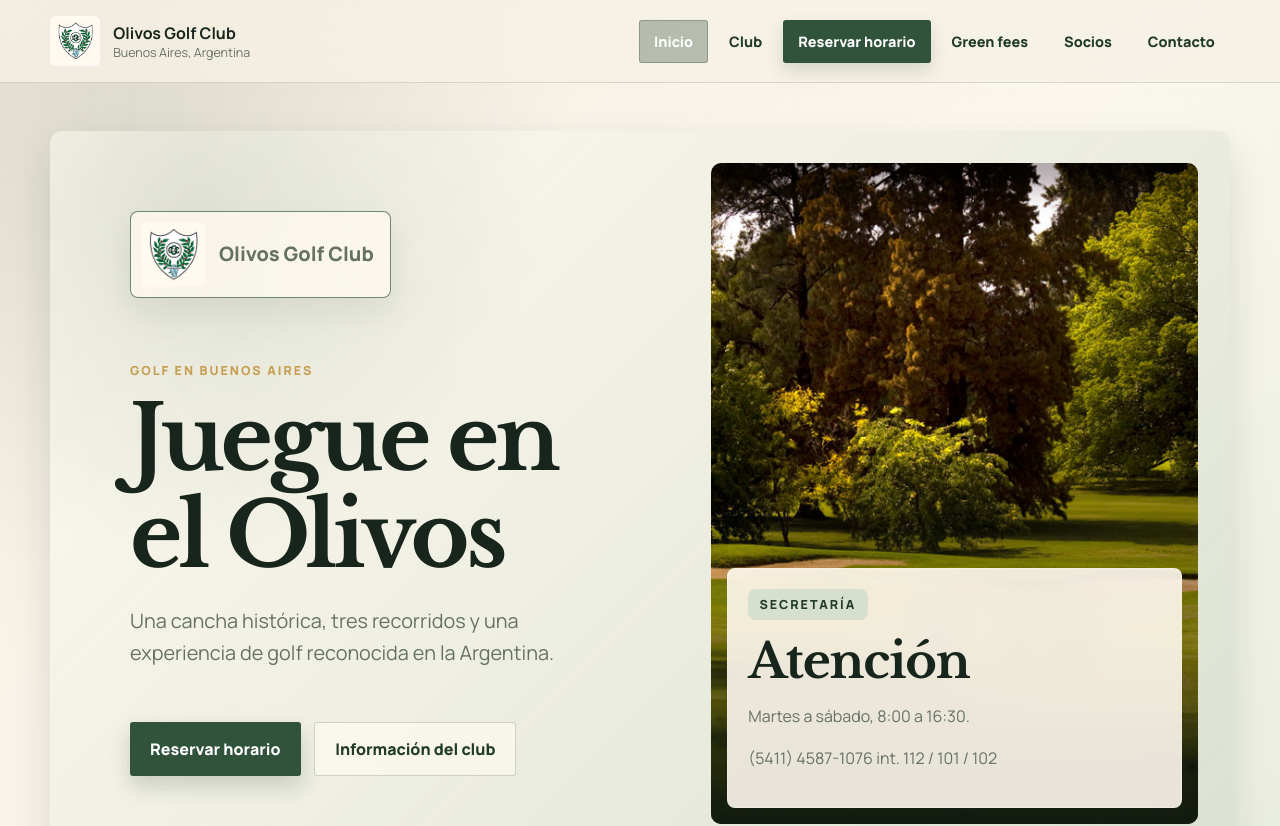
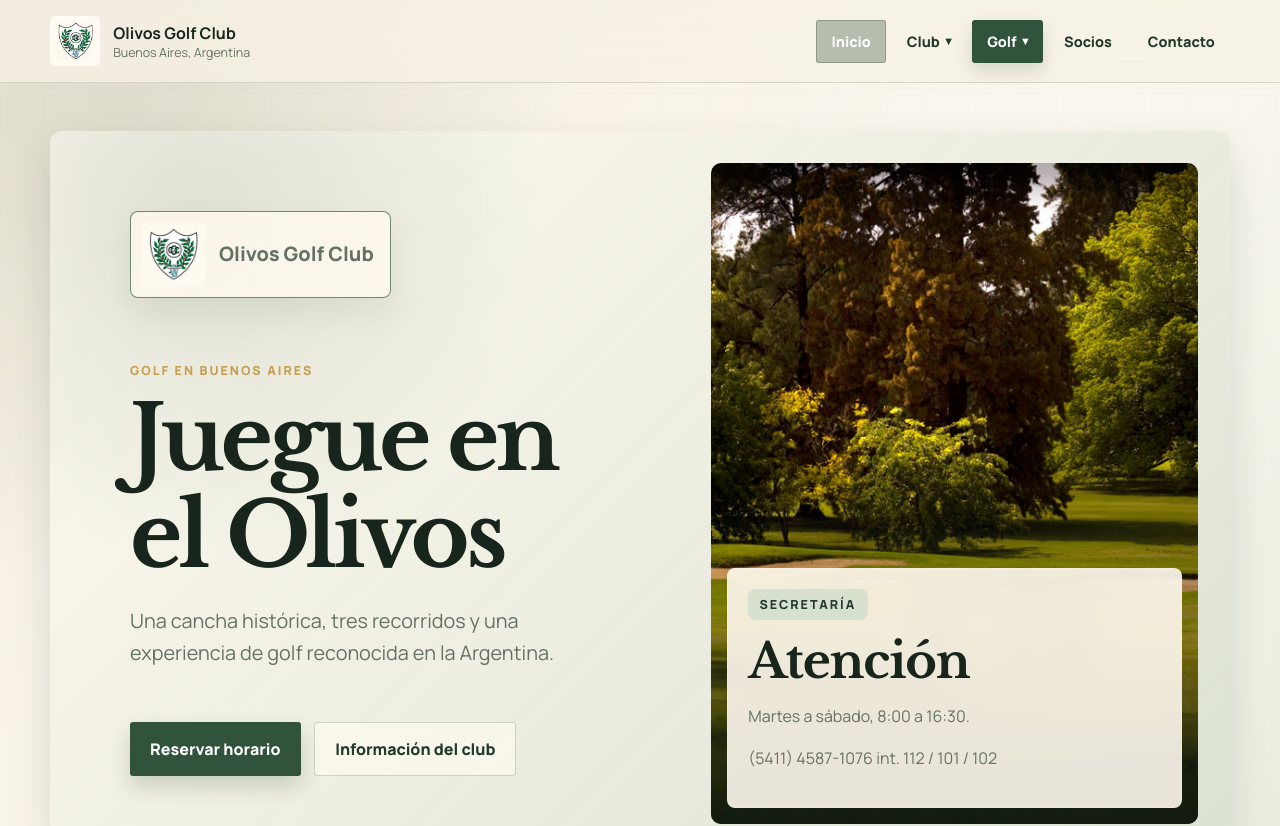
Before and after one commit to benjamessi/Ogc.prueba, a React (Vite) app in the folder juegue-olivos-react/: page /#/ in a window 1280 px wide. Shown: the top 826 px of the page. Built offline with nearby package versions, Linux system fonts and the light colour scheme.

Commit message:
Add grouped navigation menus

```diff
--- a/juegue-olivos-react/src/App.jsx
+++ b/juegue-olivos-react/src/App.jsx
@@ -33,8 +33,15 @@
   }, []);
 
   useEffect(() => {
+    if (location.hash) {
+      window.requestAnimationFrame(() => {
+        document.getElementById(location.hash.slice(1))?.scrollIntoView({ behavior: "smooth", block: "start" });
+      });
+      return;
+    }
+
     window.scrollTo({ top: 0, behavior: "smooth" });
-  }, [location.pathname]);
+  }, [location.pathname, location.hash]);
 
   function handleLogin(credentials) {
     const emailMatches = credentials.email.trim().toLowerCase() === siteData.memberArea.demoEmail;
--- a/juegue-olivos-react/src/components/Header.jsx
+++ b/juegue-olivos-react/src/components/Header.jsx
@@ -1,11 +1,54 @@
 import { useState } from "react";
-import { Link, NavLink } from "react-router-dom";
+import { Link, NavLink, useLocation } from "react-router-dom";
 
 export function Header({ club, navigation, member, onLogout }) {
   const [isOpen, setIsOpen] = useState(false);
+  const [openGroup, setOpenGroup] = useState(null);
+  const location = useLocation();
 
   function closeMenu() {
     setIsOpen(false);
+    setOpenGroup(null);
+  }
+
+  function getPath(href) {
+    return href.split("#")[0];
+  }
+
+  function getHash(href) {
+    return href.includes("#") ? `#${href.split("#")[1]}` : "";
+  }
+
+  function isHrefActive(href) {
+    const path = getPath(href);
+    return path === "/" ? location.pathname === "/" : location.pathname === path;
+  }
+
+  function isChildActive(href) {
+    const path = getPath(href);
+    const hash = getHash(href);
+
+    if (location.pathname !== path) {
+      return false;
+    }
+
+    if (!hash) {
+      return true;
+    }
+
+    return location.hash === hash || (!location.hash && hash === "#clubhouse");
+  }
+
+  function isItemActive(item) {
+    if (item.children) {
+      return item.children.some((child) => isHrefActive(child.href));
+    }
+
+    return isHrefActive(item.href);
+  }
+
+  function toggleGroup(label) {
+    setOpenGroup((current) => (current === label ? null : label));
   }
 
   return (
@@ -30,8 +73,44 @@
           Menú
         </button>
         <ul className={`menu ${isOpen ? "is-open" : ""}`} id="menu">
-          {navigation.map((item) => (
-            <li key={item.href}>
+          {navigation.map((item) => {
+            if (item.children) {
+              const isActive = isItemActive(item);
+              const isGroupOpen = openGroup === item.label;
+
+              return (
+                <li className={`menu-item menu-group ${isGroupOpen ? "is-open" : ""}`} key={item.label}>
+                  <button
+                    className={`menu-trigger ${item.featured ? "nav-cta" : ""} ${isActive ? "is-active" : ""}`}
+                    type="button"
+                    aria-haspopup="true"
+                    aria-expanded={isGroupOpen}
+                    onClick={() => toggleGroup(item.label)}
+                  >
+                    {item.label}
+                    <span className="menu-chevron" aria-hidden="true">
+                      ▾
+                    </span>
+                  </button>
+                  <ul className="submenu" aria-label={item.label}>
+                    {item.children.map((child) => (
+                      <li key={child.href}>
+                        <NavLink
+                          className={() => (isChildActive(child.href) ? "is-active" : undefined)}
+                          to={child.href}
+                          onClick={closeMenu}
+                        >
+                          {child.label}
+                        </NavLink>
+                      </li>
+                    ))}
+                  </ul>
+                </li>
+              );
+            }
+
+            return (
+              <li className="menu-item" key={item.href}>
                 <NavLink
                   className={({ isActive }) => `${item.featured ? "nav-cta" : ""} ${isActive ? "is-active" : ""}`}
                   end={item.href === "/"}
@@ -41,7 +120,8 @@
                   {item.label}
                 </NavLink>
               </li>
-          ))}
+            );
+          })}
           {member ? (
             <li>
               <button className="link-button" type="button" onClick={onLogout}>
--- a/juegue-olivos-react/src/components/InfoCards.jsx
+++ b/juegue-olivos-react/src/components/InfoCards.jsx
@@ -1,8 +1,8 @@
 export function InfoCards({ clubInfo }) {
   return (
-    <section className="section compact" id="club-info" aria-labelledby="club-info-title">
+    <section className="section compact" id="clubhouse" aria-labelledby="club-info-title">
       <h2 className="visually-hidden" id="club-info-title">
-        Información del club
+        Clubhouse
       </h2>
       <div className="info-grid">
         {clubInfo.map((item) => (
--- a/juegue-olivos-react/src/data/siteData.js
+++ b/juegue-olivos-react/src/data/siteData.js
@@ -10,9 +10,21 @@
   },
   navigation: [
     { label: "Inicio", href: "/" },
-    { label: "Club", href: "/info-club" },
-    { label: "Reservar horario", href: "/reservaciones", featured: true },
-    { label: "Green fees", href: "/tarifas" },
+    {
+      label: "Club",
+      children: [
+        { label: "Clubhouse", href: "/info-club#clubhouse" },
+        { label: "Historia del club", href: "/info-club#historia" }
+      ]
+    },
+    {
+      label: "Golf",
+      featured: true,
+      children: [
+        { label: "Reservar horario", href: "/reservaciones" },
+        { label: "Green fees", href: "/tarifas" }
+      ]
+    },
     { label: "Socios", href: "/socios" },
     { label: "Contacto", href: "/contacto" }
   ],
--- a/juegue-olivos-react/src/pages/ClubInfoPage.jsx
+++ b/juegue-olivos-react/src/pages/ClubInfoPage.jsx
@@ -22,7 +22,7 @@
           recorridos y su exigencia deportiva.
         </p>
       </section>
-      <section className="section history-section" aria-labelledby="history-title">
+      <section className="section history-section" id="historia" aria-labelledby="history-title">
         <div className="history-card">
           <div className="history-intro">
             <p className="section-kicker">Desde 1926</p>
--- a/juegue-olivos-react/src/styles.css
+++ b/juegue-olivos-react/src/styles.css
@@ -153,10 +153,17 @@
   gap: 0.35rem;
 }
 
+.menu-item {
+  position: relative;
+}
+
 .menu a,
-.link-button {
+.link-button,
+.menu-trigger {
   position: relative;
   display: inline-flex;
+  align-items: center;
+  gap: 0.35rem;
   padding: 0.75rem 0.95rem;
   border: 0;
   border-radius: 3px;
@@ -177,7 +184,9 @@
 .menu a:hover,
 .menu a:focus-visible,
 .link-button:hover,
-.link-button:focus-visible {
+.link-button:focus-visible,
+.menu-trigger:hover,
+.menu-trigger:focus-visible {
   transform: translateY(-1px);
   background: rgba(49, 83, 60, 0.11);
   box-shadow: var(--interactive-shadow);
@@ -185,6 +194,7 @@
 
 .menu a:active,
 .link-button:active,
+.menu-trigger:active,
 .menu-button:active {
   transform: translateY(0);
   box-shadow: none;
@@ -203,14 +213,58 @@
   box-shadow: var(--interactive-shadow);
 }
 
-.menu a.is-active {
+.menu a.is-active,
+.menu-trigger.is-active {
   color: white;
   background: rgba(16, 52, 30, 0.28);
   box-shadow: inset 0 0 0 1px rgba(33, 58, 42, 0.28);
 }
 
-.menu .nav-cta.is-active {
+.menu .nav-cta.is-active,
+.menu-trigger.nav-cta.is-active {
   background: var(--moss-dark);
+}
+
+.menu-chevron {
+  font-size: 0.72rem;
+  line-height: 1;
+  transition: transform 0.2s ease;
+}
+
+.menu-group:hover .menu-chevron,
+.menu-group:focus-within .menu-chevron,
+.menu-group.is-open .menu-chevron {
+  transform: rotate(180deg);
+}
+
+.submenu {
+  position: absolute;
+  top: calc(100% + 0.4rem);
+  left: 0;
+  z-index: 8;
+  display: none;
+  min-width: 13rem;
+  margin: 0;
+  padding: 0.35rem;
+  list-style: none;
+  border: 1px solid rgba(23, 37, 28, 0.12);
+  border-radius: 6px;
+  background: rgba(255, 250, 240, 0.98);
+  box-shadow: var(--shadow);
+  backdrop-filter: blur(18px);
+}
+
+.menu-group:hover .submenu,
+.menu-group:focus-within .submenu,
+.menu-group.is-open .submenu {
+  display: grid;
+  gap: 0.2rem;
+}
+
+.submenu a {
+  width: 100%;
+  justify-content: flex-start;
+  white-space: nowrap;
 }
 
 .menu-button {
@@ -417,6 +471,10 @@
   padding: 0 clamp(1rem, 4vw, 3rem);
 }
 
+.section[id] {
+  scroll-margin-top: 7rem;
+}
+
 .page-hero {
   display: grid;
   grid-template-columns: minmax(0, 0.9fr) minmax(260px, 0.65fr);
@@ -1331,10 +1389,43 @@
   }
 
   .menu a,
-  .link-button {
+  .link-button,
+  .menu-trigger {
     min-height: 3.15rem;
     justify-content: center;
     font-size: 1rem;
+  }
+
+  .menu-group {
+    display: grid;
+    gap: 0.35rem;
+  }
+
+  .submenu {
+    position: static;
+    min-width: 0;
+    padding: 0.25rem 0 0.25rem 0.75rem;
+    border: 0;
+    border-left: 1px solid rgba(49, 83, 60, 0.22);
+    border-radius: 0;
+    background: transparent;
+    box-shadow: none;
+    backdrop-filter: none;
+  }
+
+  .menu-group:hover .submenu,
+  .menu-group:focus-within .submenu {
+    display: none;
+  }
+
+  .menu-group.is-open .submenu {
+    display: grid;
+  }
+
+  .submenu a {
+    justify-content: flex-start;
+    min-height: 2.8rem;
+    padding-inline: 0.85rem;
   }
 
   .hero,
```
Lines whose indentation alone changed are shown as unchanged.
